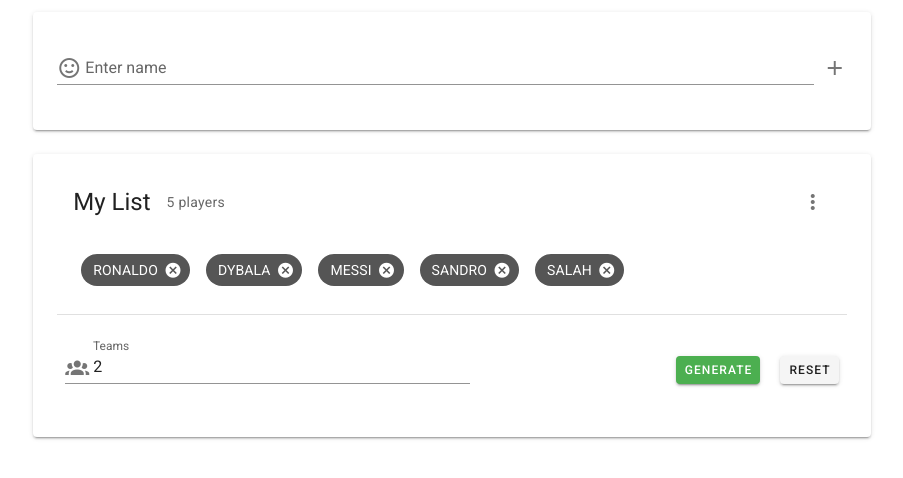
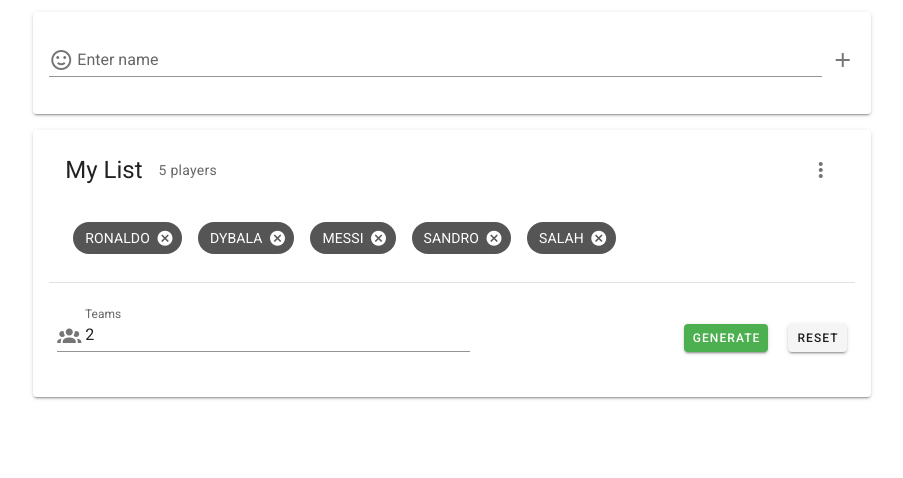
Before and after one commit to rinat-90/vue-randomizer-app, a Vue app: page / in a window 1280 px wide. Shown: the top 478 px of the page, without its empty margins (188-1091 px from the left). Built offline with nearby package versions, Linux system fonts and the light colour scheme.

Commit message:
code refactoring

```diff
--- a/src/components/Cards/AddPlayer.vue
+++ b/src/components/Cards/AddPlayer.vue
@@ -1,5 +1,5 @@
 <template>
-   <v-card class="pa-6 mb-6">
+   <v-card class="pa-4 mb-4">
       <v-text-field
          v-model="player.name"
          :append-outer-icon="'mdi-plus'"
--- a/src/components/Cards/PlayersList.vue
+++ b/src/components/Cards/PlayersList.vue
@@ -1,5 +1,5 @@
 <template>
-   <v-card class="pa-6 mb-6">
+   <v-card class="pa-4 mb-4">
       <card-title></card-title>
       <card-body></card-body>
       <v-divider class="mb-3"></v-divider>
```
